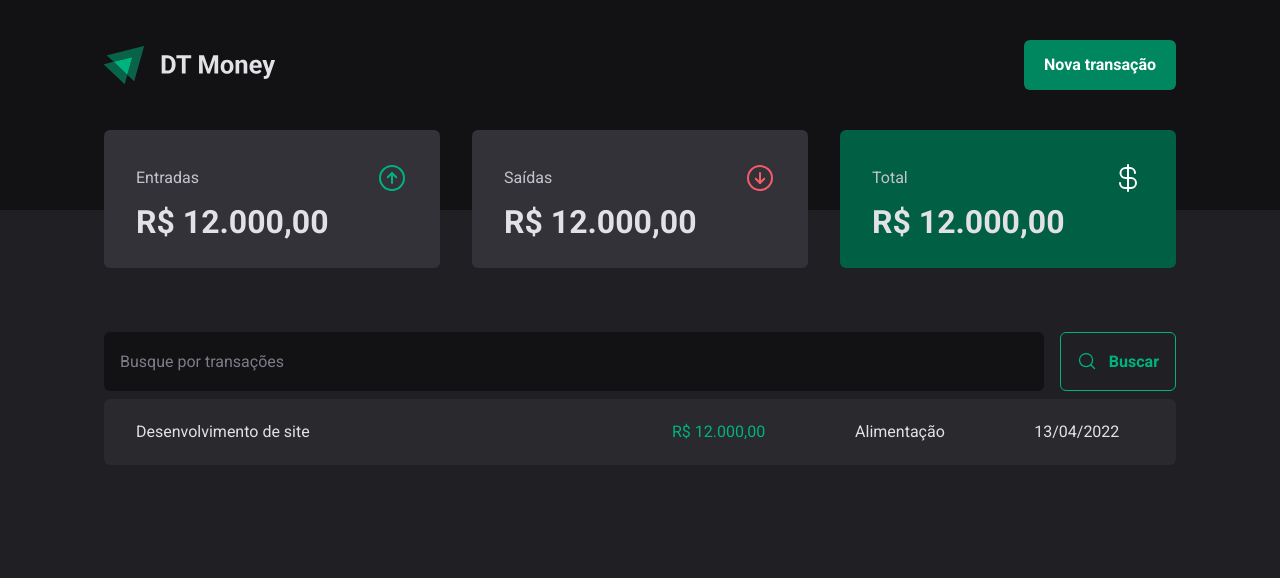
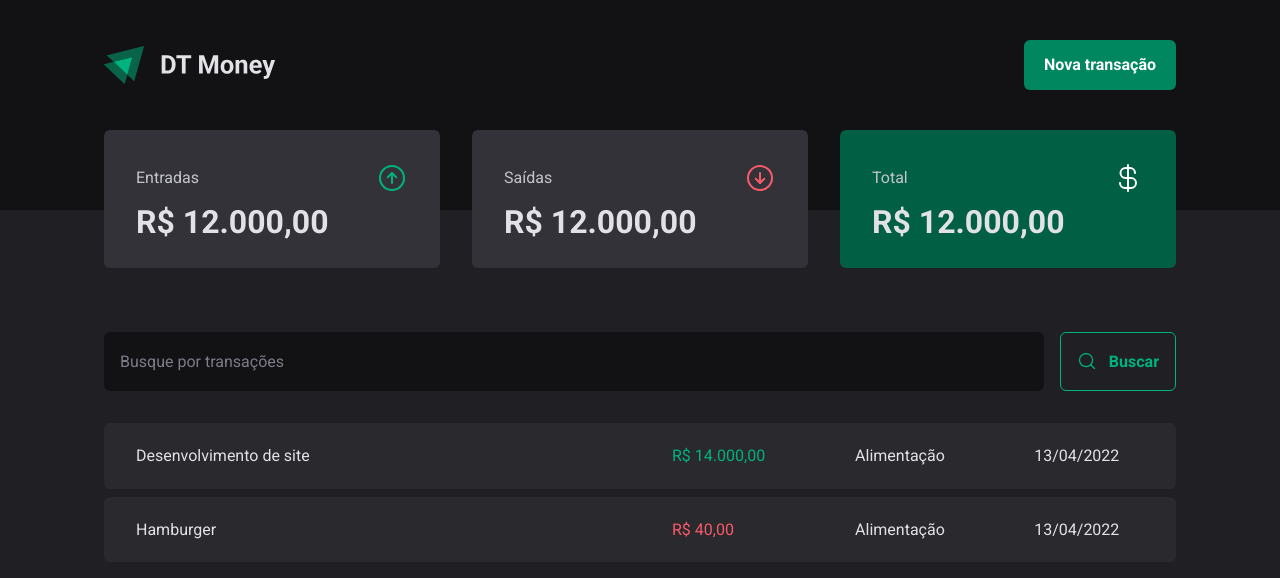
Before and after one commit to ig-swll/dtmoney, a React (Vite) app: page / in a window 1280 px wide. Shown: the top 578 px of the page. Built offline with nearby package versions, Linux system fonts and the light colour scheme; data requests are answered from the project's data file.

Commit message:
cria fetcher e adiciona json-server

```diff
--- a/package.json
+++ b/package.json
@@ -5,12 +5,14 @@
   "type": "module",
   "scripts": {
     "dev": "vite",
+    "dev:server": "json-server server.json -p 3333 -w -d 500",
     "build": "tsc && vite build",
     "preview": "vite preview"
   },
   "dependencies": {
     "@radix-ui/react-dialog": "^1.0.2",
     "@radix-ui/react-radio-group": "^1.1.1",
+    "json-server": "^0.17.2",
     "phosphor-react": "^1.4.1",
     "react": "^18.2.0",
     "react-dom": "^18.2.0",
--- /dev/null
+++ b/server.json
@@ -0,0 +1,20 @@
+{
+  "transactions": [
+    {
+      "id": 1,
+      "description": "Desenvolvimento de site",
+      "type": "income",
+      "category": "venda",
+      "price": 14000,
+      "createdAt": "2023-03-06"
+    },
+    {
+      "id": 2,
+      "description": "Hamburger",
+      "type": "outcome",
+      "category": "venda",
+      "price": 40,
+      "createdAt": "2023-03-04"
+    }
+  ]
+}
--- a/src/pages/Transactions/components/SearchForm/styles.ts
+++ b/src/pages/Transactions/components/SearchForm/styles.ts
@@ -3,6 +3,7 @@ import styled from 'styled-components'
 export const SearchFormContainer = styled.form`
   display: flex;
   gap: 1rem;
+  margin-bottom: 1.5rem;
 
   input {
     flex: 1;
--- a/src/pages/Transactions/index.tsx
+++ b/src/pages/Transactions/index.tsx
@@ -1,7 +1,10 @@
 import { TagSimple } from 'phosphor-react'
+import { useEffect, useState } from 'react'
 
 import { Header } from '../../components/Header'
 import { Summary } from '../../components/Summary'
+import { api } from '../../services/api'
+import { formatCurrency } from '../../utils/formatCurrency'
 import { SearchForm } from './components/SearchForm'
 import {
   PriceHighlight,
@@ -9,7 +12,27 @@ import {
   TransactionsTable,
 } from './styles'
 
+interface Transaction {
+  id: number
+  description: string
+  type: 'income' | 'outcome'
+  category: string
+  price: number
+  createdAt: string
+}
+
 export function Transactions() {
+  const [transactions, setTransactions] = useState<Transaction[]>([])
+
+  async function loadTransactions() {
+    const data = await api.get<Transaction[]>('transactions')
+    setTransactions(data)
+  }
+
+  useEffect(() => {
+    loadTransactions()
+  }, [])
+
   return (
     <div>
       <Header />
@@ -21,16 +44,20 @@ export function Transactions() {
 
         <TransactionsTable>
           <tbody>
-            <tr>
-              <td>Desenvolvimento de site</td>
+            {transactions.map((item) => (
+              <tr key={item.id}>
+                <td>{item.description}</td>
                 <td>
-                <PriceHighlight variant="income">R$ 12.000,00</PriceHighlight>
+                  <PriceHighlight variant={item.type}>
+                    {formatCurrency(item.price)}
+                  </PriceHighlight>
                 </td>
                 <td>
                   <TagSimple size={16} /> Alimentação
                 </td>
                 <td>13/04/2022</td>
               </tr>
+            ))}
           </tbody>
         </TransactionsTable>
       </TransactionsContainer>
--- a/src/pages/Transactions/styles.ts
+++ b/src/pages/Transactions/styles.ts
@@ -40,6 +40,7 @@ export const TransactionsTable = styled.table`
       flex-wrap: wrap;
       width: 100%;
       border-radius: 6px;
+      margin-bottom: 0.5rem;
     }
     td {
       padding: 1.25rem 1.5rem;
--- /dev/null
+++ b/src/services/api.ts
@@ -0,0 +1,30 @@
+/* eslint-disable no-undef */
+const BASE_URL = 'http://localhost:3333' as const
+
+async function fetcher<T>(path: string, config: RequestInit): Promise<T> {
+  const response = await fetch(`${BASE_URL}/${path}`, config)
+
+  if (!response.ok) {
+    throw new Error(response.statusText)
+  }
+
+  return response.json().catch(() => ({})) as Promise<T>
+}
+
+async function get<T>(path: string, config?: RequestInit) {
+  const defaultConfig = {
+    method: 'GET',
+    ...config,
+  } satisfies RequestInit
+  return (await fetcher(path, defaultConfig)) as Promise<T>
+}
+
+async function post<T>(path: string, config?: RequestInit) {
+  const defaultConfig = {
+    method: 'POST',
+    ...config,
+  } satisfies RequestInit
+  return (await fetcher(path, defaultConfig)) as Promise<T>
+}
+
+export const api = { get, post }
--- /dev/null
+++ b/src/utils/formatCurrency.ts
@@ -0,0 +1,6 @@
+export function formatCurrency(number: number) {
+  return new Intl.NumberFormat('pt-BR', {
+    style: 'currency',
+    currency: 'BRL',
+  }).format(number)
+}
--- /dev/null
+++ b/src/utils/formatDate.ts
@@ -0,0 +1,3 @@
+export function formatDate(date: string) {
+  return new Intl.DateTimeFormat('pt-BR').format(new Date(date))
+}
```
Also changed, not shown: 1 other file (tests, documents, lock files or other folders). Lines whose indentation alone changed are shown as unchanged.
